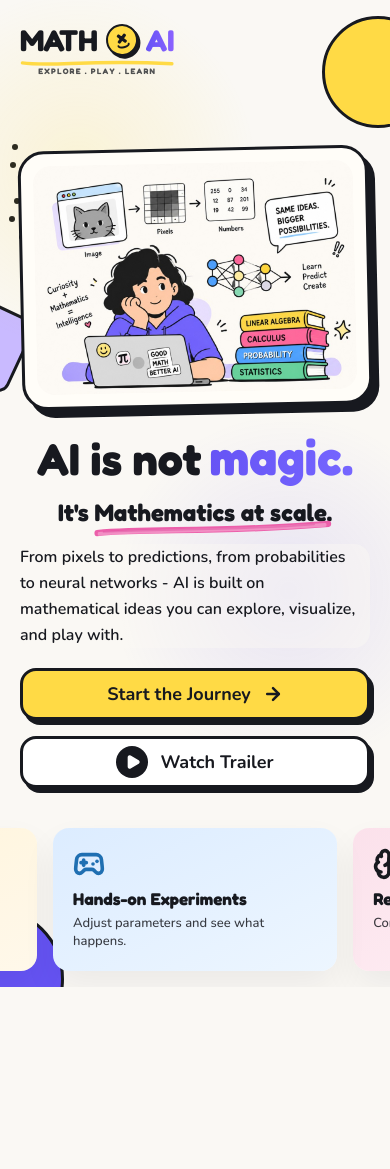
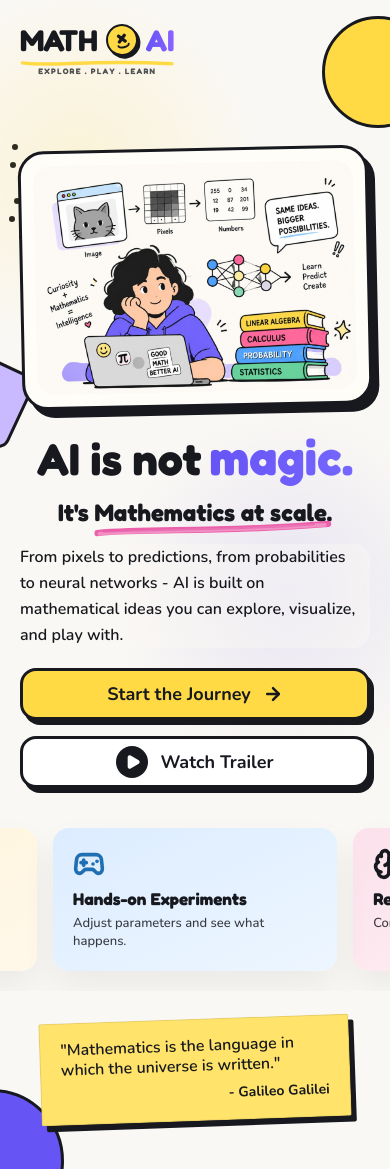
Before and after one commit to moin-ansari-o8/MATHxAI, a React (Vite) app: page / in a window 390 px wide. Before the commit the page ends 987 px from the top, so only its background shows below. Built offline with nearby package versions, Linux system fonts and the light colour scheme.

Commit message:
Show Galileo note below features carousel on mobile

```diff
--- a/src/pages/Home.jsx
+++ b/src/pages/Home.jsx
@@ -63,11 +63,11 @@ function Decorations() {
   );
 }
 
-function DiscoveryNote() {
+function DiscoveryNote({ className = "" }) {
   return (
     <div
       aria-hidden="true"
-      className="quote-note absolute bottom-[126px] right-5 z-20 hidden w-[310px] rotate-[-2deg] rounded-sm border border-ink/10 bg-[#ffe36a] px-5 py-4 text-left font-display text-[16px] font-semibold leading-tight shadow-[5px_6px_0_#17191f] xl:block"
+      className={`quote-note rounded-sm border border-ink/10 bg-[#ffe36a] px-5 py-4 text-left font-display text-[16px] font-semibold leading-tight shadow-[5px_6px_0_#17191f] ${className}`}
     >
       &quot;Mathematics is the language in which the universe is written.&quot;
       <span className="mt-2 block text-right text-sm font-bold">- Galileo Galilei</span>
@@ -100,7 +100,7 @@ export function Home() {
     <main className="relative min-h-screen overflow-x-hidden bg-paper text-ink">
       <Decorations />
       <div className="pointer-events-none fixed inset-0 bg-[radial-gradient(circle_at_20%_20%,rgba(255,217,56,0.16),transparent_24%),radial-gradient(circle_at_74%_70%,rgba(102,85,242,0.12),transparent_27%)]" />
-      <DiscoveryNote />
+      <DiscoveryNote className="absolute bottom-[126px] right-5 z-20 hidden w-[310px] rotate-[-2deg] xl:block" />
       <section className="page-shell relative mx-auto flex min-h-screen w-full max-w-[1500px] flex-col px-5 pt-28 pb-4 sm:px-8 lg:px-10 xl:px-14">
         <div className="hero-grid grid flex-1 items-center gap-6 pt-9 lg:grid-cols-[0.82fr_1.18fr] lg:pt-5 xl:gap-8">
           <div className="z-10 order-2 lg:order-1">
@@ -238,6 +238,10 @@ export function Home() {
               ))}
             </div>
           </div>
+
+          <div className="xl:hidden mt-12 mb-8 flex justify-center px-5">
+            <DiscoveryNote className="w-full max-w-[310px] rotate-[-2deg]" />
+          </div>
         </section>
       </section>
     </main>
```
